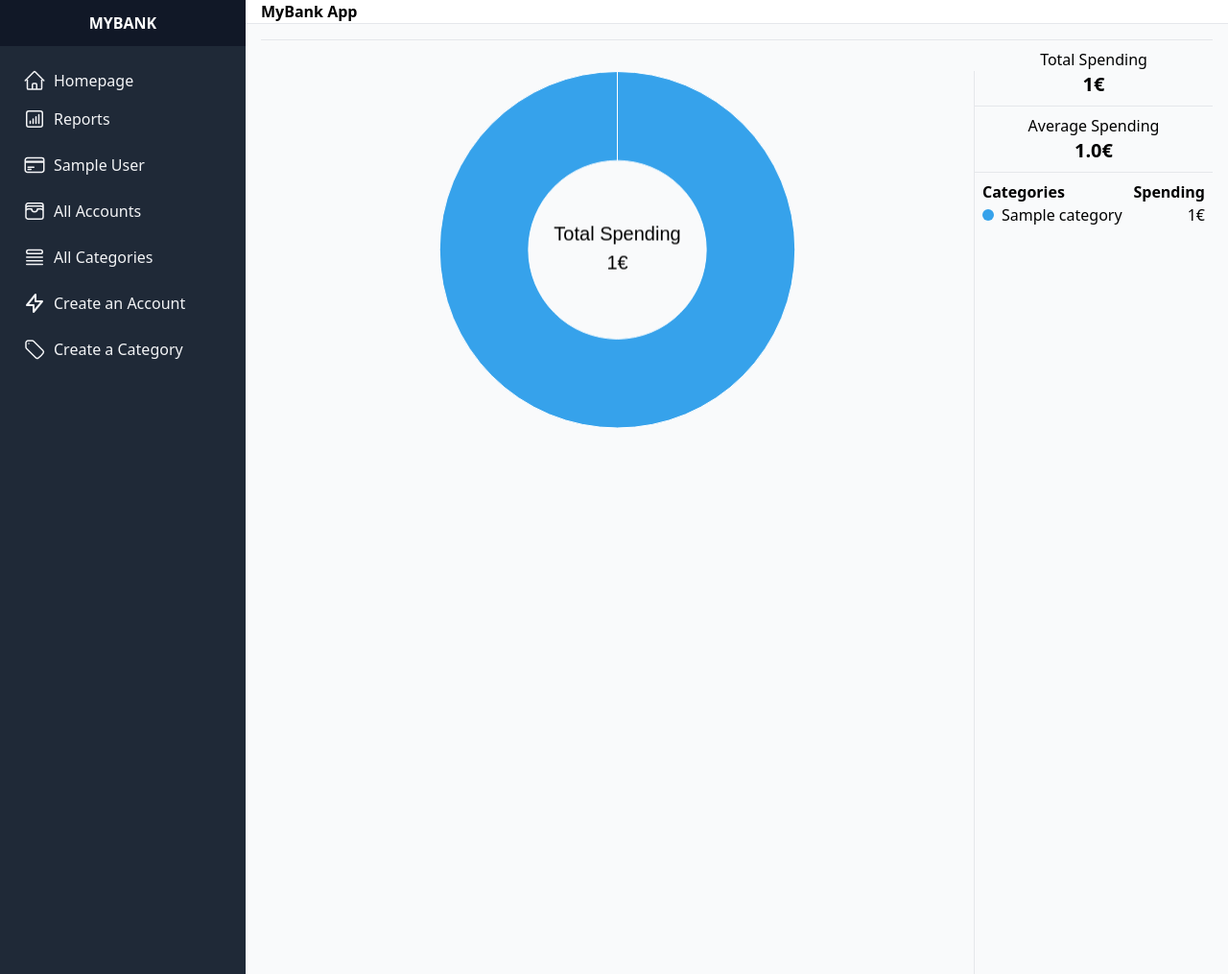
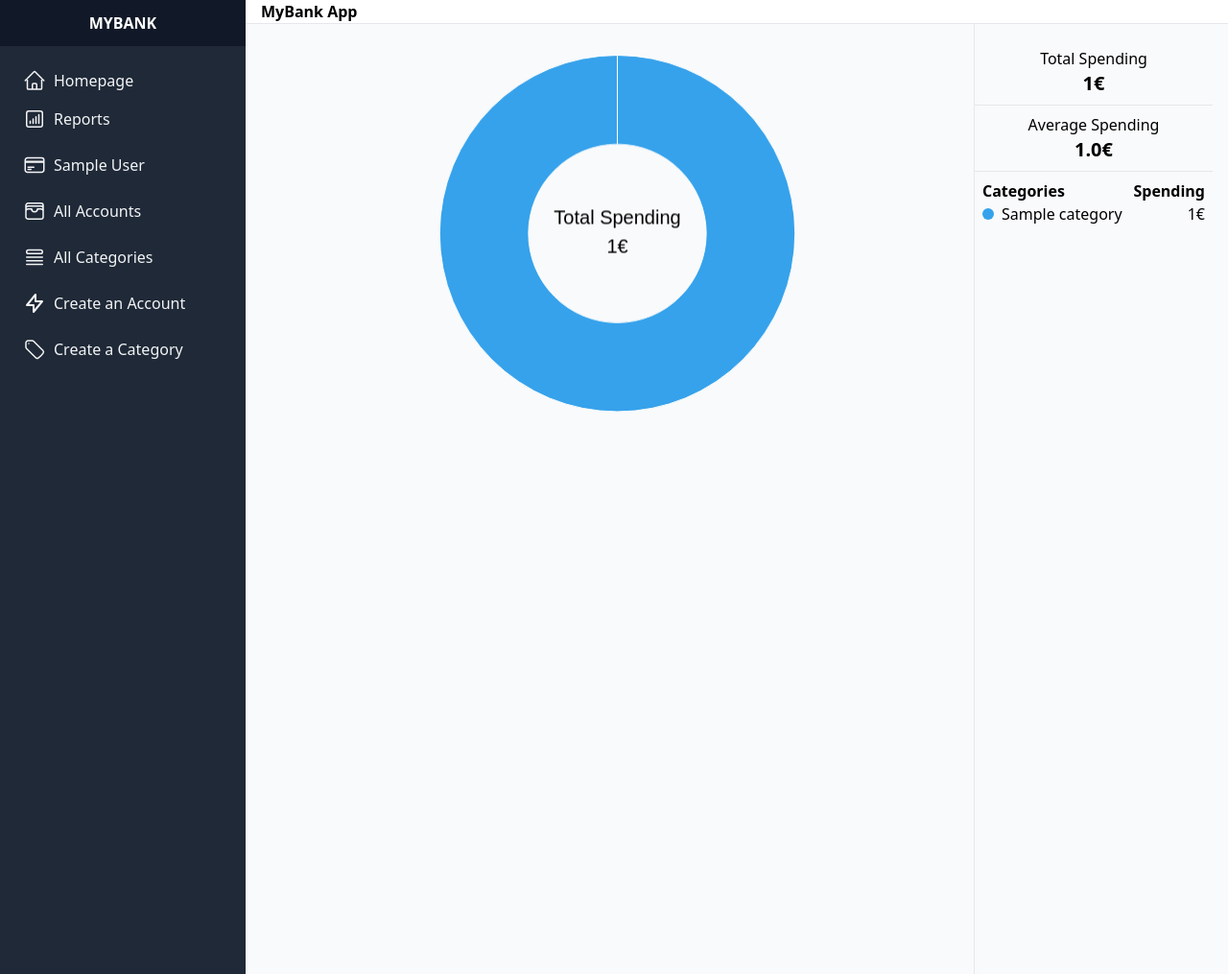
Before and after one commit to Nour-Noaxp/MyBank, a Django app: page /reports in a window 1280 px wide. Shown: the whole page at 96% size. Run offline with Django 4.2, Linux system fonts and the light colour scheme; tables that the repository leaves empty hold one stand-in row (values such as "Sample post"); some libraries are stand-ins or nearby versions.

Commit message:
Adjust reports page borders

```diff
--- a/budget/templates/reports.html
+++ b/budget/templates/reports.html
@@ -1,9 +1,9 @@
 {% extends "base.html" %}
 {% load static %}
 {% block content %}
-  <div class="reports flex h-screen border-t">
-    <div class="report_graph w-3/4 border-r mt-8">
-      <canvas class="myChart" data-chart-labels="{{ chart_labels }}" data-chart-data="{{ chart_data }}" data-total-spending-data="{{ total_spending }}"></canvas>
+  <div class="reports flex h-screen">
+    <div class="report_graph w-3/4 border-r -mt-4">
+      <canvas class="myChart mt-8" data-chart-labels="{{ chart_labels }}" data-chart-data="{{ chart_data }}" data-total-spending-data="{{ total_spending }}"></canvas>
     </div>
     <script src="https://cdn.jsdelivr.net/npm/chart.js"></script>
     <script src="{% static "budget/js/chart.js" %}"></script>
```
